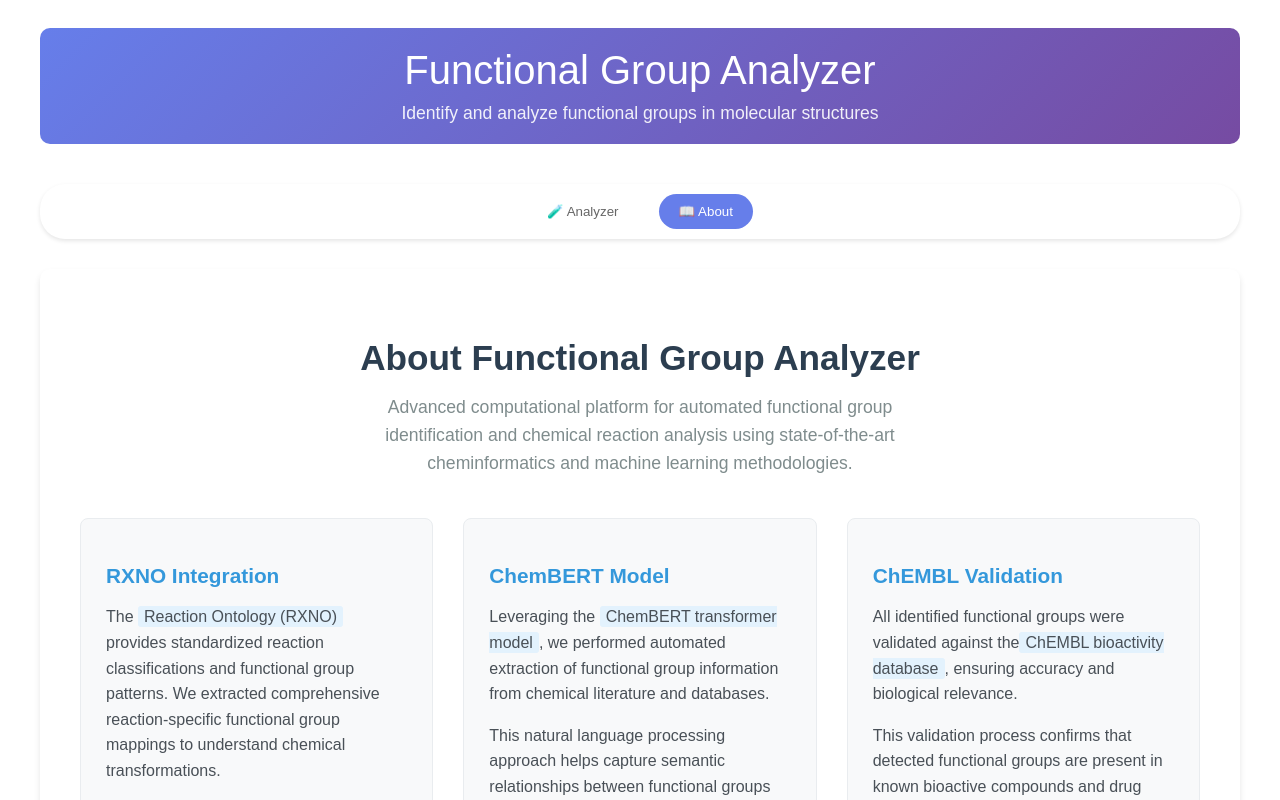
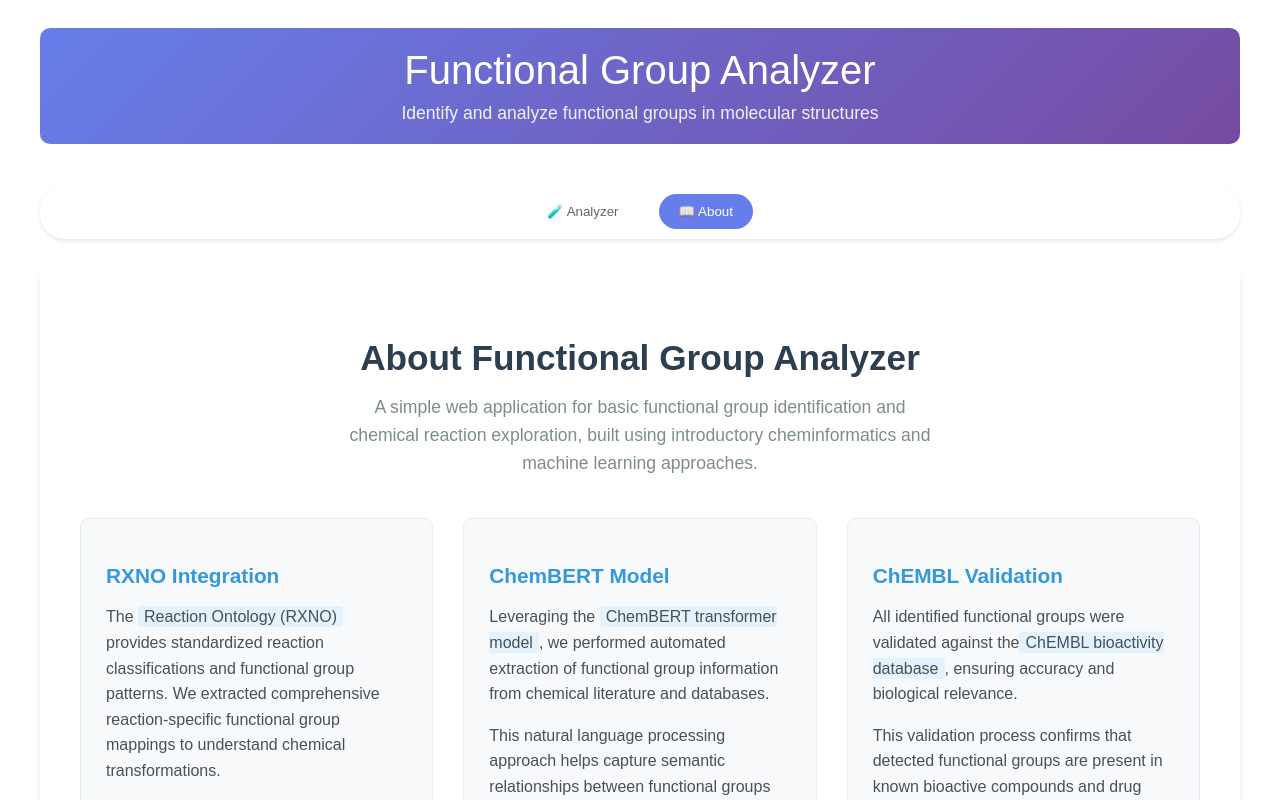
Before and after one commit to hypowergravity/FunctionalGroupAnalyzer, a React (Create React App) app: page / in a window 1280 px wide. Both pictures are taken after a click on the button "📖 About". Shown: the top 800 px of the page. Built offline with nearby package versions, Linux system fonts and the light colour scheme.

Commit message:
Further simplify About section description to be more modest and accessible

```diff
--- a/src/components/About.js
+++ b/src/components/About.js
@@ -112,9 +112,9 @@ function About() {
       <AboutHeader>
         <h2>About Functional Group Analyzer</h2>
         <p>
-          Advanced computational platform for automated functional group
-          identification and chemical reaction analysis using state-of-the-art
-          cheminformatics and machine learning methodologies.
+          A simple web application for basic functional group identification and
+          chemical reaction exploration, built using introductory
+          cheminformatics and machine learning approaches.
         </p>
       </AboutHeader>
 
@@ -169,10 +169,6 @@ function About() {
             for SMARTS pattern matching, substructure detection, and molecular
             visualization.
           </p>
-          <p>
-            Advanced algorithms ensure accurate pattern recognition and generate
-            high-quality molecular visualizations.
-          </p>
         </MethodCard>
       </MethodsGrid>
 
```
